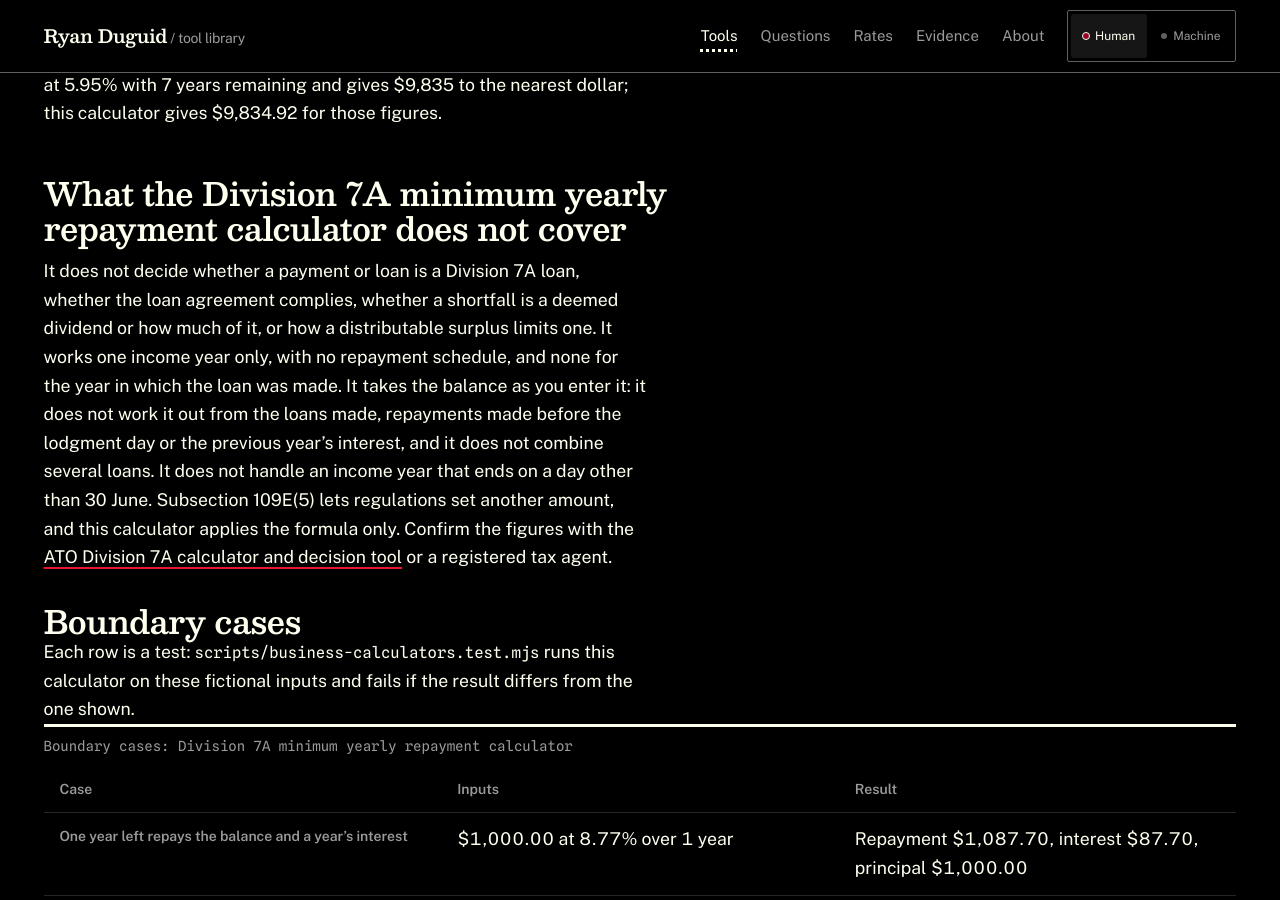
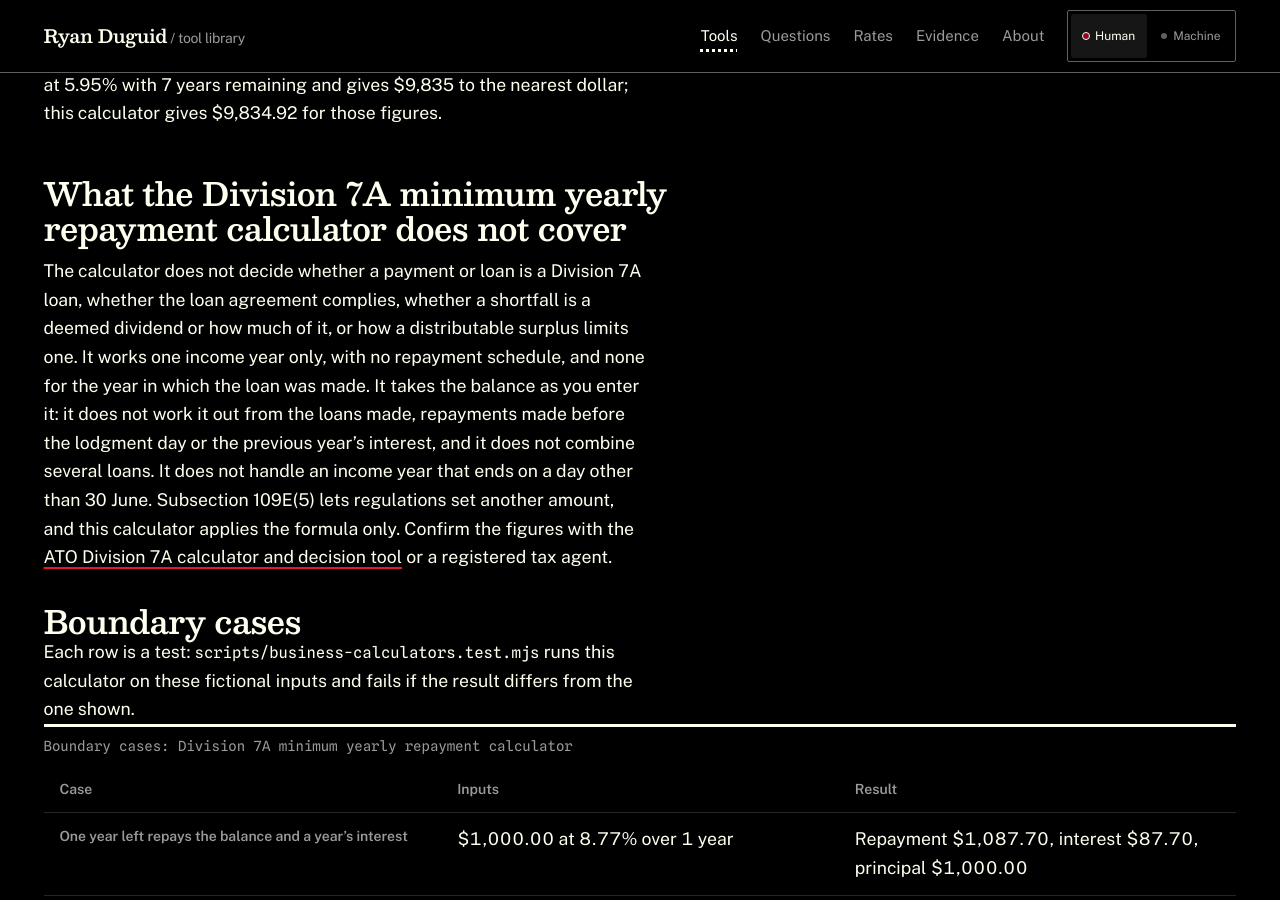
Before and after one commit to ryanduguid/ryanduguid.github.io, a Jekyll site: the page built from tools/business-calculators/div7a/index.html, in a window 1280 px wide and 900 px high, scrolled down 1347 px. Built offline with Jekyll 4.4.1, drawn with Linux system fonts in a browser that asks for light colours.

Commit message:
fix(calculators): name the subject of the Division 7A limits and count it in the template budget

```diff
--- a/_includes/calculators/div7a.html
+++ b/_includes/calculators/div7a.html
@@ -17,5 +17,5 @@
 </div>
 </form>
 <h2>How the Division 7A minimum yearly repayment calculator works</h2><p>The Division 7A minimum yearly repayment calculator works out the least a borrower must repay on one amalgamated loan in one income year after the year the loan was made. It applies the formula in subsection 109E(6) of the Income Tax Assessment Act 1936: the loan not repaid at the end of the previous income year, times the year’s benchmark interest rate, divided by 1 minus (1 ÷ (1 + the rate)) raised to the remaining term in years.</p><p>The interest for the year is the benchmark rate on the whole balance, and the principal is the rest of the repayment. That split assumes the whole repayment is made on the last day of the income year. The ATO works interest out from the daily balance, so a repayment made earlier in the year carries less interest and more of it reduces the principal.</p><p>The ATO’s worked example on <a href="https://www.ato.gov.au/businesses-and-organisations/corporate-tax-measures-and-assurance/private-company-benefits-division-7a-dividends/in-detail/division-7a-loans">Loans by private companies</a> takes $55,000 at 5.95% with 7 years remaining and gives $9,835 to the nearest dollar; this calculator gives $9,834.92 for those figures.</p>
-<h2>What the Division 7A minimum yearly repayment calculator does not cover</h2><p>It does not decide whether a payment or loan is a Division 7A loan, whether the loan agreement complies, whether a shortfall is a deemed dividend or how much of it, or how a distributable surplus limits one. It works one income year only, with no repayment schedule, and none for the year in which the loan was made. It takes the balance as you enter it: it does not work it out from the loans made, repayments made before the lodgment day or the previous year’s interest, and it does not combine several loans. It does not handle an income year that ends on a day other than 30 June. Subsection 109E(5) lets regulations set another amount, and this calculator applies the formula only. Confirm the figures with the <a href="https://www.ato.gov.au/calculators-and-tools/division-7a-calculator-and-decision-tool">ATO Division 7A calculator and decision tool</a> or a registered tax agent.</p>
+<h2>What the Division 7A minimum yearly repayment calculator does not cover</h2><p>The calculator does not decide whether a payment or loan is a Division 7A loan, whether the loan agreement complies, whether a shortfall is a deemed dividend or how much of it, or how a distributable surplus limits one. It works one income year only, with no repayment schedule, and none for the year in which the loan was made. It takes the balance as you enter it: it does not work it out from the loans made, repayments made before the lodgment day or the previous year’s interest, and it does not combine several loans. It does not handle an income year that ends on a day other than 30 June. Subsection 109E(5) lets regulations set another amount, and this calculator applies the formula only. Confirm the figures with the <a href="https://www.ato.gov.au/calculators-and-tools/division-7a-calculator-and-decision-tool">ATO Division 7A calculator and decision tool</a> or a registered tax agent.</p>
 </section>
```
Also changed, not shown: tests/browser/template-budgets.spec.mjs (+1 -1 lines).
